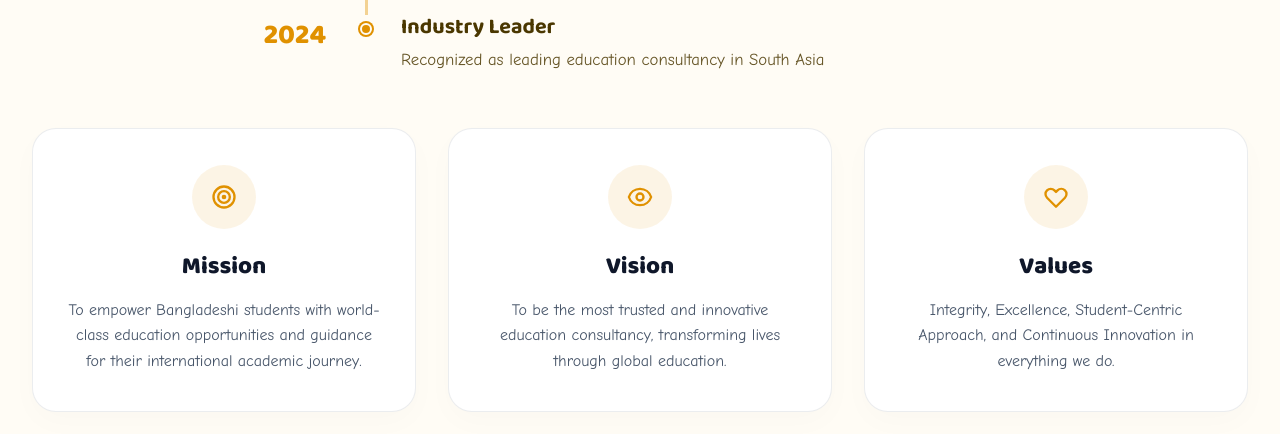
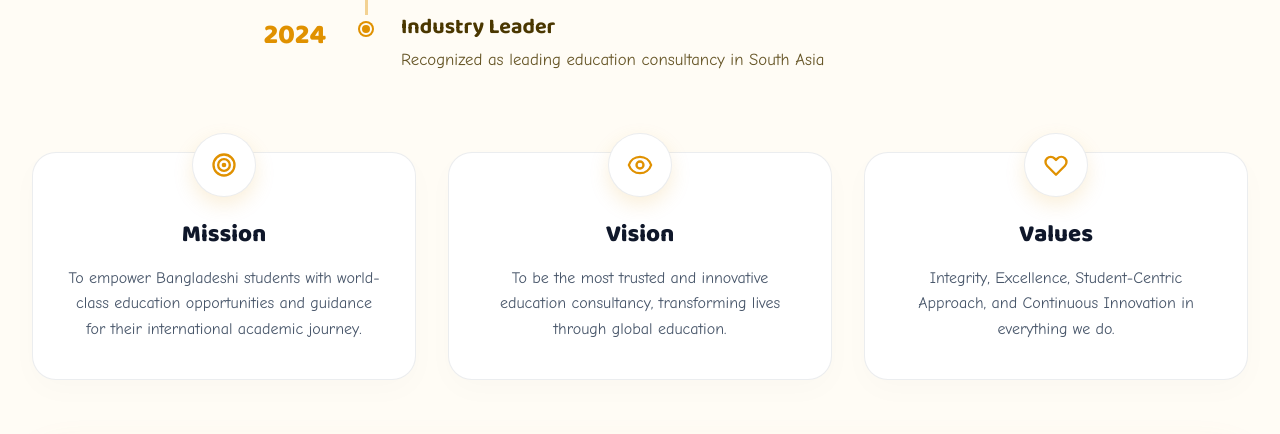
Before and after one commit to princeshiamofficial/Rowshanara-Edu, a Next.js app: page /about in a window 1280 px wide. Shown: the part 1020-1454 px from the top of the page. Built offline with nearby package versions, Linux system fonts and the light colour scheme.

Commit message:
style: position card icons to float above card top border using negative margin and z-index

```diff
--- a/src/app/about/page.tsx
+++ b/src/app/about/page.tsx
@@ -256,7 +256,7 @@ export default function AboutPage() {
       </section>
 
       {/* Mission, Vision & Values Section */}
-      <section className="container" style={{ marginTop: "3.5rem", marginBottom: "1.75rem" }}>
+      <section className="container" style={{ marginTop: "5rem", marginBottom: "1.75rem" }}>
         <div style={{
           display: "grid",
           gridTemplateColumns: "repeat(auto-fit, minmax(280px, 1fr))",
@@ -278,12 +278,17 @@ export default function AboutPage() {
               width: "64px",
               height: "64px",
               borderRadius: "50%",
-              backgroundColor: "rgba(224, 145, 0, 0.1)", // Light brand container
+              backgroundColor: "white",
+              border: "1px solid rgba(10, 28, 58, 0.08)",
               display: "flex",
               alignItems: "center",
               justifyContent: "center",
               marginBottom: "1.5rem",
-              color: "var(--primary)" // Brand primary icon
+              color: "var(--primary)",
+              boxShadow: "0 8px 20px rgba(224, 145, 0, 0.15)",
+              marginTop: "-3.5rem",
+              zIndex: 2,
+              position: "relative"
             }}>
               <svg xmlns="http://www.w3.org/2000/svg" width="28" height="28" fill="none" viewBox="0 0 24 24" stroke="currentColor" strokeWidth="2">
                 <circle cx="12" cy="12" r="9" />
@@ -327,12 +332,17 @@ export default function AboutPage() {
               width: "64px",
               height: "64px",
               borderRadius: "50%",
-              backgroundColor: "rgba(224, 145, 0, 0.1)",
+              backgroundColor: "white",
+              border: "1px solid rgba(10, 28, 58, 0.08)",
               display: "flex",
               alignItems: "center",
               justifyContent: "center",
               marginBottom: "1.5rem",
-              color: "var(--primary)"
+              color: "var(--primary)",
+              boxShadow: "0 8px 20px rgba(224, 145, 0, 0.15)",
+              marginTop: "-3.5rem",
+              zIndex: 2,
+              position: "relative"
             }}>
               <svg xmlns="http://www.w3.org/2000/svg" width="28" height="28" fill="none" viewBox="0 0 24 24" stroke="currentColor" strokeWidth="2">
                 <path strokeLinecap="round" strokeLinejoin="round" d="M15 12a3 3 0 11-6 0 3 3 0 016 0z" />
@@ -375,12 +385,17 @@ export default function AboutPage() {
               width: "64px",
               height: "64px",
               borderRadius: "50%",
-              backgroundColor: "rgba(224, 145, 0, 0.1)",
+              backgroundColor: "white",
+              border: "1px solid rgba(10, 28, 58, 0.08)",
               display: "flex",
               alignItems: "center",
               justifyContent: "center",
               marginBottom: "1.5rem",
-              color: "var(--primary)"
+              color: "var(--primary)",
+              boxShadow: "0 8px 20px rgba(224, 145, 0, 0.15)",
+              marginTop: "-3.5rem",
+              zIndex: 2,
+              position: "relative"
             }}>
               <svg xmlns="http://www.w3.org/2000/svg" width="28" height="28" fill="none" viewBox="0 0 24 24" stroke="currentColor" strokeWidth="2">
                 <path strokeLinecap="round" strokeLinejoin="round" d="M4.318 6.318a4.5 4.5 0 000 6.364L12 20.364l7.682-7.682a4.5 4.5 0 00-6.364-6.364L12 7.636l-1.318-1.318a4.5 4.5 0 00-6.364 0z" />
```
